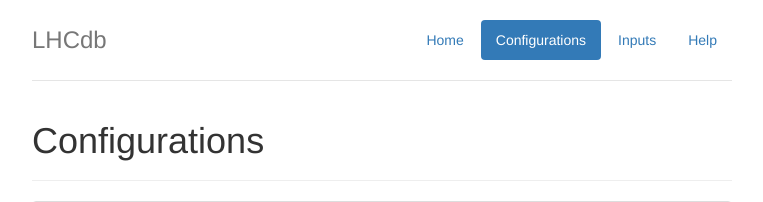
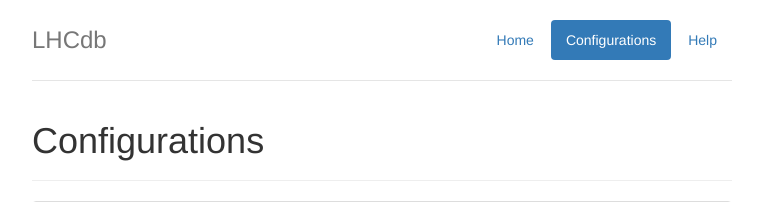
Before and after one commit to lariat/lhcdb, a Flask app: page /configurations in a window 1280 px wide. Shown: the top 202 px of the page, without its empty margins (258-1021 px from the left). Run offline with Flask 2, Linux system fonts and the light colour scheme; data that the repository does not hold is empty; some libraries are stand-ins or nearby versions.

Commit message:
Remove "inputs."

```diff
--- a/lhcdb/templates/base.html
+++ b/lhcdb/templates/base.html
@@ -1,7 +1,6 @@
 {% set navigation_bar = [
     ('/', 'index', 'Home'),
     ('/configurations', 'configurations', 'Configurations'),
-    ('/inputs', 'inputs', 'Inputs'),
     ('/help', 'help', 'Help'),
 ] -%}
 
--- a/lhcdb/views.py
+++ b/lhcdb/views.py
@@ -48,15 +48,6 @@ def configurations(page=1):
                            configurations=configs,
                            title='Configurations')
     return 'Hello!'
-
-@app.route('/inputs')
-def inputs():
-    query = db_session.query(Input.name).all()
-    #query = Input.query.with_entities(Input.name).all()
-    results = zip(*query)[0]
-    return render_template('inputs.html',
-                           title='Inputs',
-                           inputs=results)
 
 @app.route('/config')
 def config():
```
Also changed, not shown: lhcdb/templates/inputs.html (deleted, +0 -30 lines).
